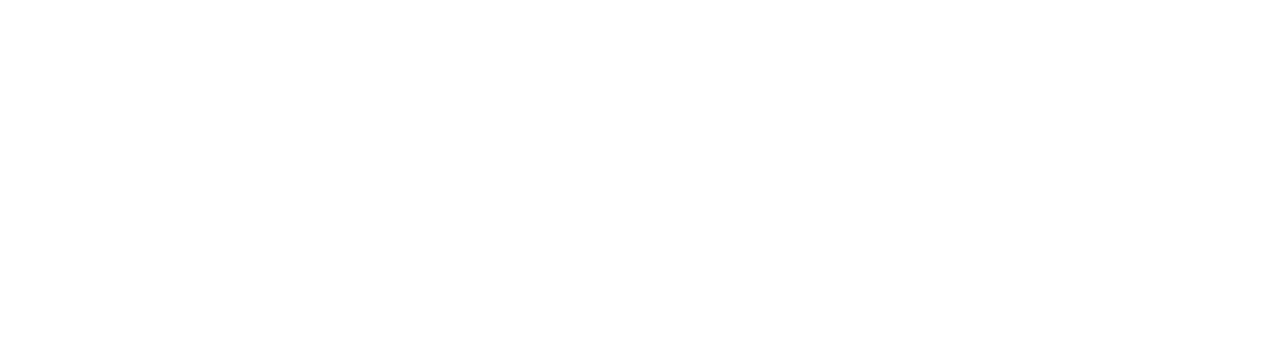
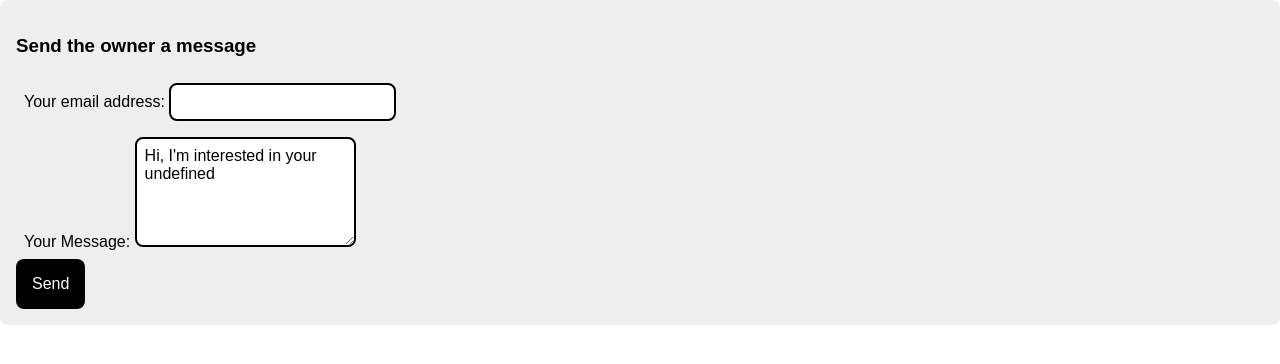
Before and after one commit to burakerdgn1/Buy-And-Sell, an Angular app in the folder buy-and-sell/: page /contact/1 in a window 1280 px wide. Before the commit this address led to /. Shown: the top 364 px of the page. Built offline with nearby package versions, Linux system fonts and the light colour scheme.

Commit message:
Template of the contact page is created.

```diff
--- a/buy-and-sell/src/app/app-routing.module.ts
+++ b/buy-and-sell/src/app/app-routing.module.ts
@@ -11,7 +11,8 @@
   {path:'',redirectTo:'/listings',pathMatch:'full'},
   {path:'listings',component:ListingsPageComponent,pathMatch:'full'},//using pathmatch full, to avoid misrouting that may navigates us to listings, even if the exact path is not listings(e.g: it is .../listings/1)
   {path:'listings/:id',component:ListingDetailPageComponent},
-  {path:'contact',component:ContactPageComponent},
+  {path:'contact/:id',component:ContactPageComponent},
+
   {path:'edit-listing/:id',component:EditListingPageComponent},
   {path:'my-listings',component:MyListingsPageComponent},
   {path:'new-listing',component:NewListingPageComponent}
--- a/buy-and-sell/src/app/app.module.ts
+++ b/buy-and-sell/src/app/app.module.ts
@@ -9,6 +9,7 @@
 import { MyListingsPageComponent } from './my-listings-page/my-listings-page.component';
 import { NewListingPageComponent } from './new-listing-page/new-listing-page.component';
 import { EditListingPageComponent } from './edit-listing-page/edit-listing-page.component';
+import { FormsModule } from '@angular/forms';
 
 @NgModule({
   declarations: [
@@ -22,7 +23,8 @@
   ],
   imports: [
     BrowserModule,
-    AppRoutingModule
+    AppRoutingModule,
+    FormsModule
   ],
   providers: [],
   bootstrap: [AppComponent]
--- a/buy-and-sell/src/app/contact-page/contact-page.component.html
+++ b/buy-and-sell/src/app/contact-page/contact-page.component.html
@@ -1 +1,17 @@
-<p>contact-page works!</p>
+<div class="content-box">
+    <h3>Send the owner a message</h3>
+    <div>
+        <label >
+            Your email address:
+            <input name="email" [(ngModel)]="email">
+        </label>
+    </div>
+    <div>
+        <label for="">
+            Your Message:
+            <textarea name="message" cols="20" rows="5" [(ngModel)]="message"></textarea>
+        </label>
+    </div>
+    <button (click)="sendMessage()">Send</button>
+
+</div>
--- a/buy-and-sell/src/app/contact-page/contact-page.component.ts
+++ b/buy-and-sell/src/app/contact-page/contact-page.component.ts
@@ -1,10 +1,29 @@
-import { Component } from '@angular/core';
+import { Component, OnInit } from '@angular/core';
+import { ActivatedRoute, Router } from '@angular/router';
+import { Listing } from '../models/list-item';
+import { fakeListings } from '../fake-data';
 
 @Component({
   selector: 'app-contact-page',
   templateUrl: './contact-page.component.html',
   styleUrls: ['./contact-page.component.css']
 })
-export class ContactPageComponent {
+export class ContactPageComponent implements OnInit {
+  email:string='';
+  message:string='';
+  listing:Listing|undefined;
+
+  constructor(private route:ActivatedRoute,private router:Router){}
+  ngOnInit(): void {
+    const id= this.route.snapshot.paramMap.get('id');
+    this.listing=fakeListings.find(listing=>listing.id===id);
+    this.message=`Hi, I'm interested in your ${this.listing?.name.toLowerCase()}`;
+
+  }
+
+  sendMessage(){
+    alert("Your message has been sent!");
+    this.router.navigateByUrl('listings');
+  }
 
 }
--- a/buy-and-sell/src/app/listing-detail-page/listing-detail-page.component.html
+++ b/buy-and-sell/src/app/listing-detail-page/listing-detail-page.component.html
@@ -5,7 +5,7 @@
     <h2>{{listing?.name}}</h2>
     <p>{{listing?.description}}</p>
     <p>{{listing?.price}}</p>
-    <a routerLink="/contact{{listing?.id}}">
+    <a routerLink="/contact/{{listing?.id}}">
         <button>Contact Seller</button>
     </a>
 </div>
--- a/buy-and-sell/src/app/listing-detail-page/listing-detail-page.component.ts
+++ b/buy-and-sell/src/app/listing-detail-page/listing-detail-page.component.ts
@@ -1,5 +1,5 @@
 import { Component, OnInit } from '@angular/core';
-import { ActivatedRoute } from '@angular/router';
+import { ActivatedRoute, Router } from '@angular/router';
 import { Listing } from '../models/list-item';
 import { fakeListings } from '../fake-data';
 
@@ -10,7 +10,7 @@
 })
 export class ListingDetailPageComponent implements OnInit {
   listing:Listing|undefined;
-  constructor(private route:ActivatedRoute){
+  constructor(private route:ActivatedRoute,private router:Router){
 
   }
   ngOnInit(): void {
@@ -19,4 +19,5 @@
 
   }
 
+
 }
```
